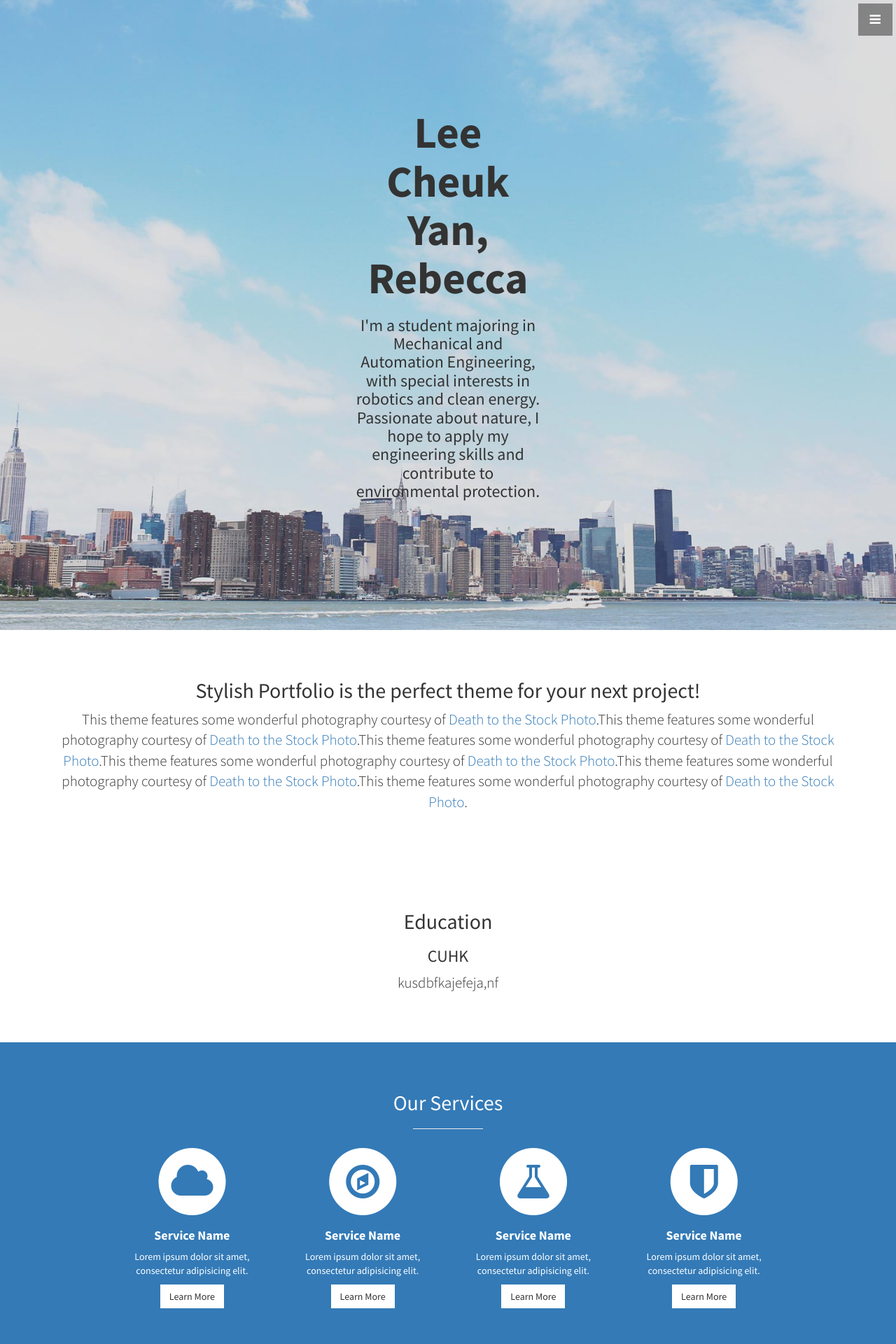
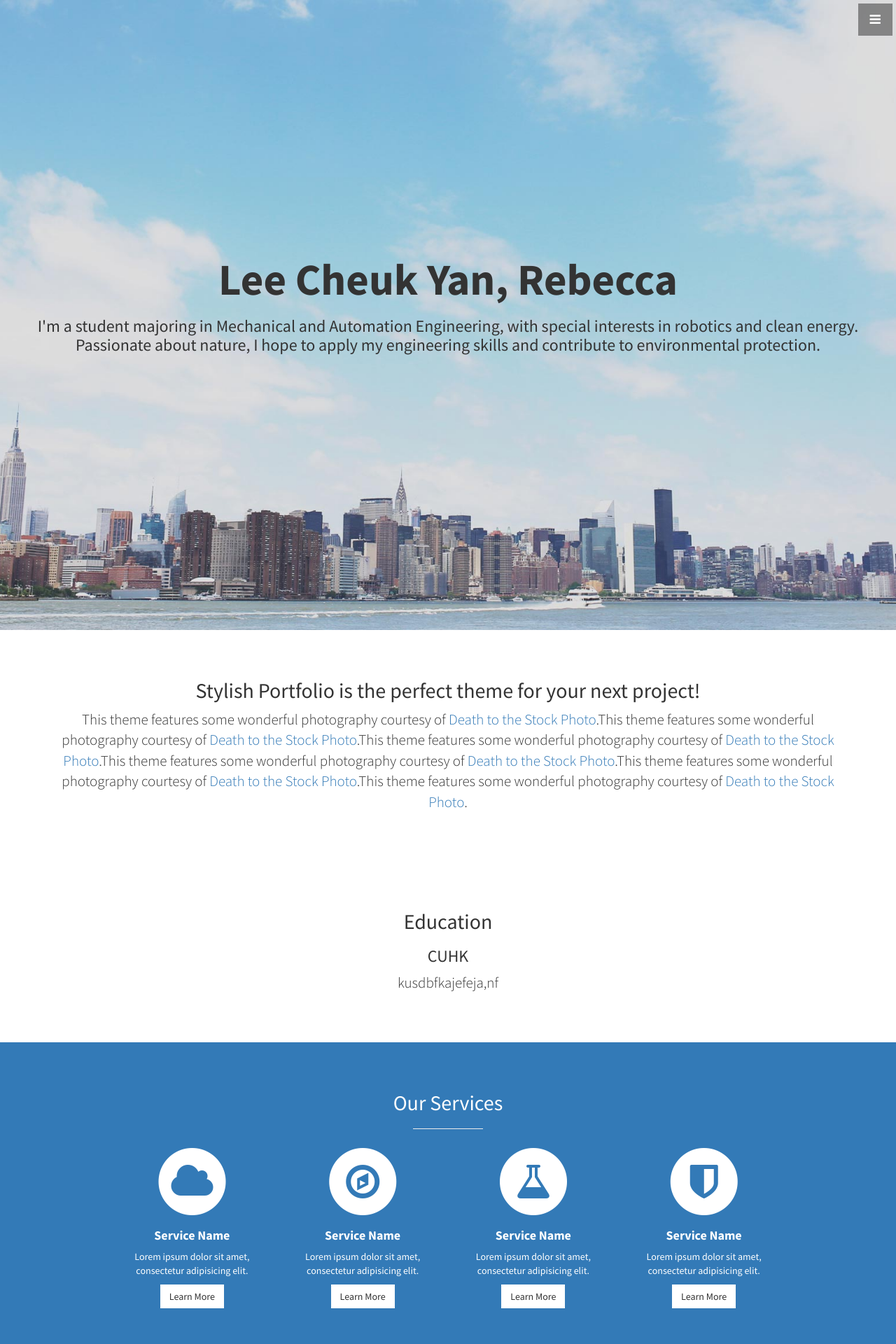
Before and after one commit to leelacceber/stylish-portfolio-jekyll-master, a Jekyll site: the page built from index.html, in a window 1280 px wide. Shown: the top 1920 px of the page at 70% size. Built offline with Jekyll 4.4.1, drawn with Linux system fonts in a browser that asks for light colours.

Commit message:
Update stylish-portfolio.css

```diff
--- a/css/stylish-portfolio.css
+++ b/css/stylish-portfolio.css
@@ -151,7 +151,7 @@ hr.small {
 /* Header */
 
 .header {
-    padding: 0 500px;
+    padding: 0;
     display: table;
     position: relative;
     width: 100%;
```
